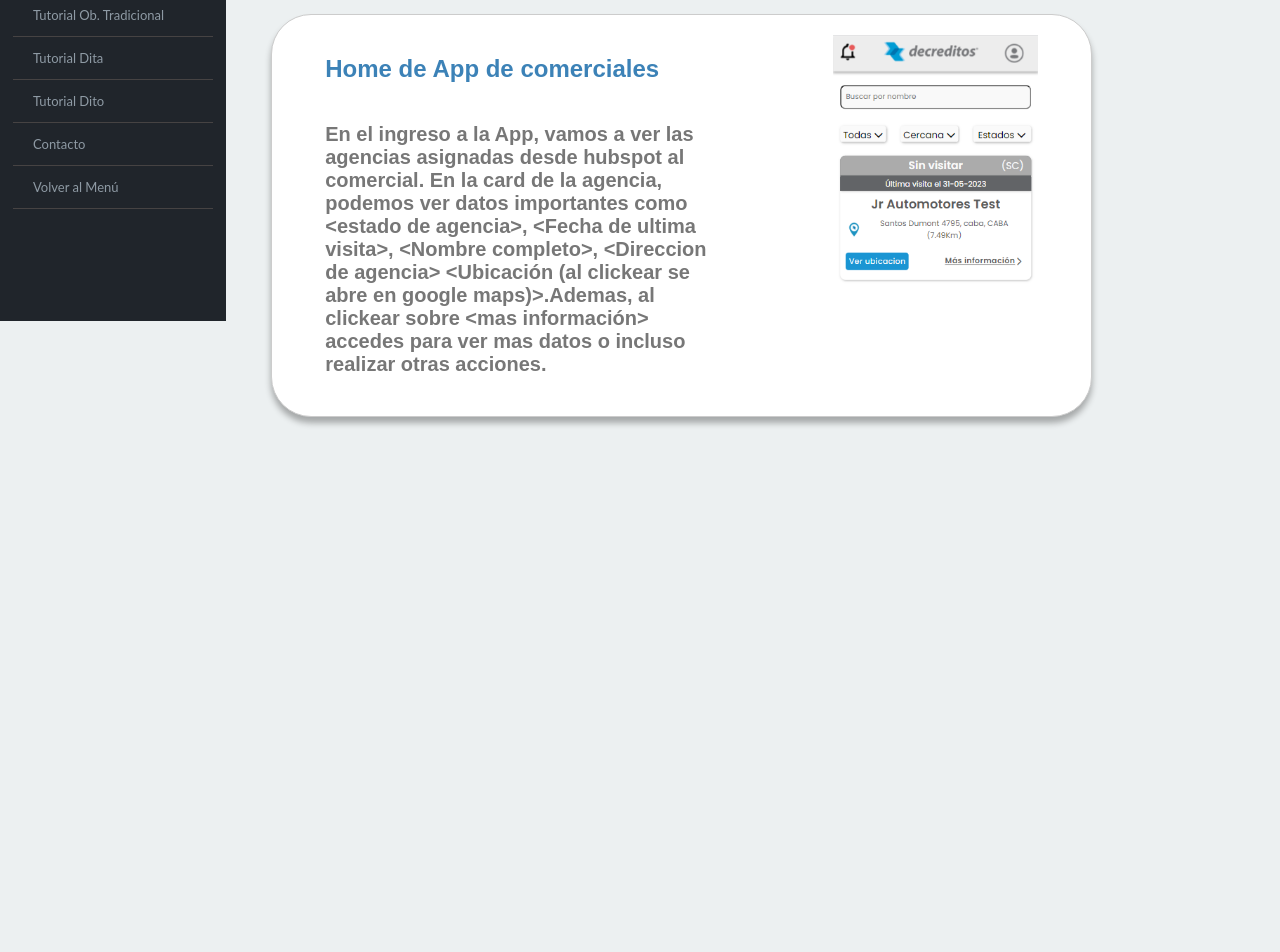
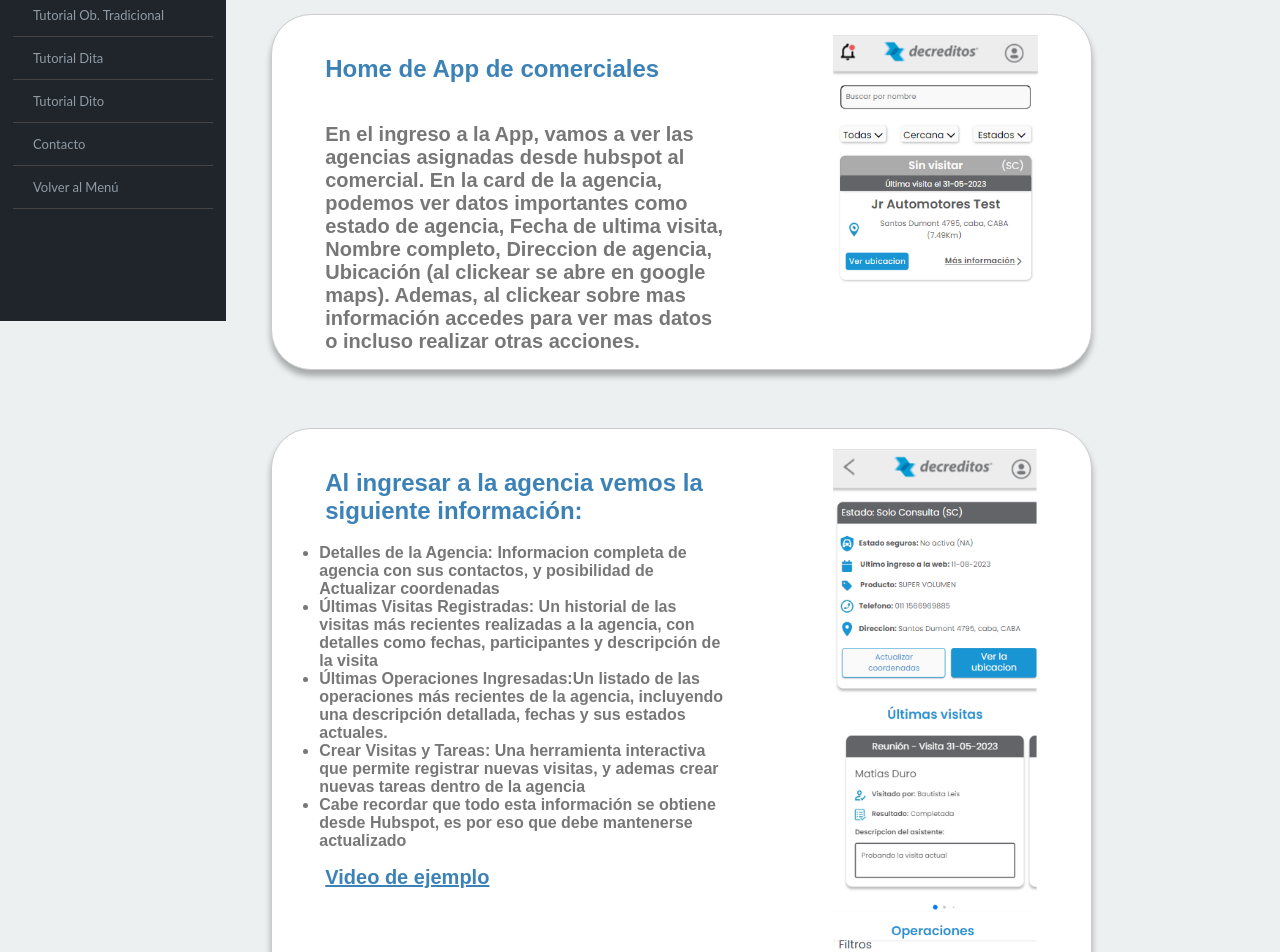
Before and after one commit to JuanGonzalez1889/ProyectoDC, a React (Create React App) app in the folder proyecto-dc/: page /appComerciales in a window 1280 px wide. Shown: the part 540-1492 px from the top of the page. Before the commit the page ends 977 px from the top, so only its background shows below. Built offline with nearby package versions, Linux system fonts and the light colour scheme.

Commit message:
agregando info app comerciales

```diff
--- a/proyecto-dc/src/components/comerciales.css
+++ b/proyecto-dc/src/components/comerciales.css
@@ -73,3 +73,9 @@
     color: #3c82b7;
     font-family: "Poppins", sans-serif;
 }
+
+.card-listado {
+    margin-top: -40px;
+    margin-left: -46px;
+    color: #777;
+}
--- a/proyecto-dc/src/views/appComerciales.js
+++ b/proyecto-dc/src/views/appComerciales.js
@@ -3,16 +3,33 @@ import React from "react";
 import "../components/comerciales.css";
 import imagen1 from "../images/loginApp.png";
 import imagen2 from "../images/agenciaApp.png";
+import imagen3 from "../images/infoagenciaApp.png";
 
 
-const Card = ({ title, image, subtitle, text }) => {
+const Card = ({ title, image, subtitle, text, list, text1 }) => {
   return (
     <div className="MaxiCard">
       <div className="card-content">
         <h2>{title}</h2>
         <p className="card-subtitle">{subtitle}</p>
-        <a className="card-text" href="https://comercial.decreditos.com/" target="_blank" rel="noopener noreferrer">
+        <a
+          className="card-text"
+          href="https://comercial.decreditos.com/"
+          target="_blank"
+          rel="noopener noreferrer"
+        >
           {text}
+        </a>
+        <ul className="card-listado">
+          {list && list.map((item, index) => <li key={index}>{item}</li>)}
+        </ul>
+        <a
+          className="card-text"
+          href="https://agencias.decreditos.com/"
+          target="_blank"
+          rel="noopener noreferrer"
+        >
+          {text1}
         </a>
       </div>
       <div className="card-image">
@@ -21,6 +38,13 @@ const Card = ({ title, image, subtitle, text }) => {
     </div>
   );
 };
+const listItems = [
+  "Detalles de la Agencia: Informacion completa de agencia con sus contactos, y posibilidad de Actualizar coordenadas",
+  "Últimas Visitas Registradas: Un historial de las visitas más recientes realizadas a la agencia, con detalles como fechas, participantes y descripción de la visita",
+  "Últimas Operaciones Ingresadas:Un listado de las operaciones más recientes de la agencia, incluyendo una descripción detallada, fechas y sus estados actuales.",
+  "Crear Visitas y Tareas: Una herramienta interactiva que permite registrar nuevas visitas, y ademas crear nuevas tareas dentro de la agencia",
+  "Cabe recordar que todo esta información se obtiene desde Hubspot, es por eso que debe mantenerse actualizado"
+];
 const tutorialesComerciales = () => {
   return (
     <div>
@@ -36,10 +60,16 @@ const tutorialesComerciales = () => {
       <Card
         title="Home de App de comerciales"
         subtitle="En el ingreso a la App, vamos a ver las agencias asignadas desde hubspot al comercial.
-        En la card de la agencia, podemos ver datos importantes como <estado de agencia>, <Fecha de ultima visita>,
-        <Nombre completo>, <Direccion de agencia> <Ubicación (al clickear se abre en google maps)>.Ademas, al clickear
-        sobre <mas información> accedes para ver mas datos o incluso realizar otras acciones."
+        En la card de la agencia, podemos ver datos importantes como estado de agencia, Fecha de ultima visita,
+        Nombre completo, Direccion de agencia, Ubicación (al clickear se abre en google maps). Ademas, al clickear
+        sobre mas información accedes para ver mas datos o incluso realizar otras acciones."
         image={imagen2}
+      />
+      <Card
+        title="Al ingresar a la agencia vemos la siguiente información:"
+        list={listItems}
+        text1="Video de ejemplo"
+        image={imagen3}
       />
     </div>
   );
```
Also changed, not shown: proyecto-dc/src/images/infoagenciaApp.png (added).
